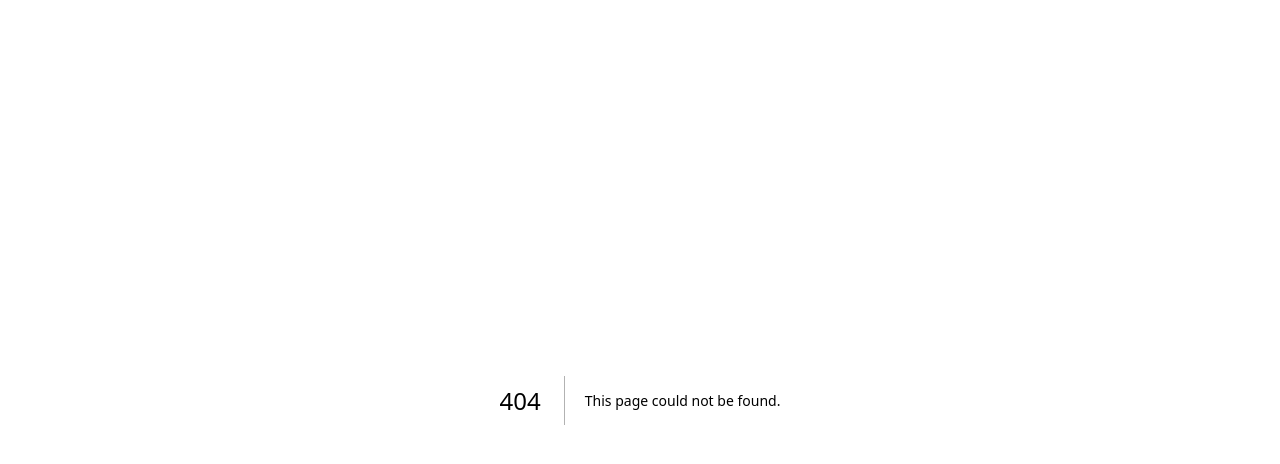
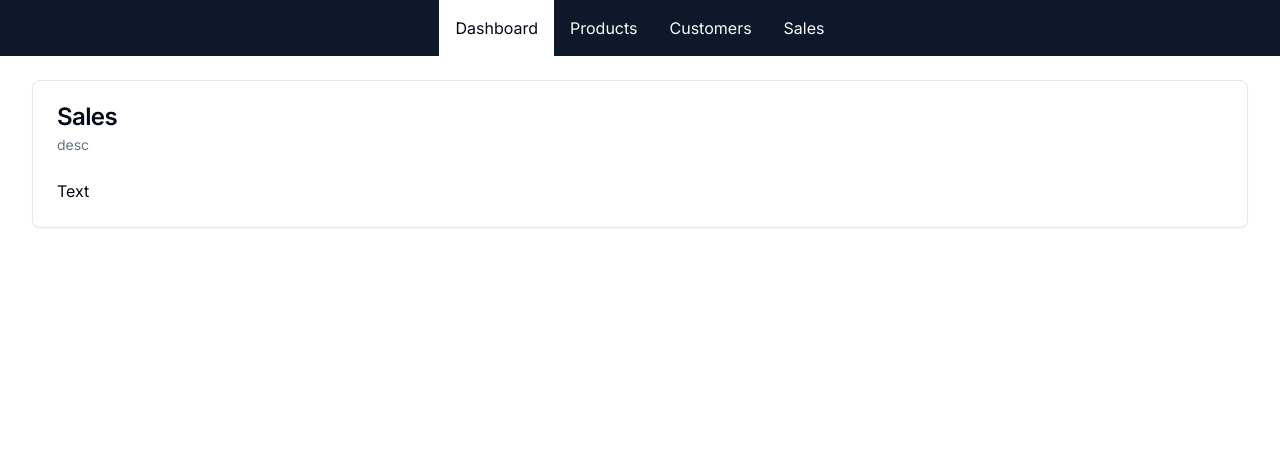
Before and after one commit to kcynia85/store-prisma-nextjs-typescript-tailwind, a Next.js app: page /admin in a window 1280 px wide. Before the commit this address had no page. Shown: the top 464 px of the page. Built offline with nearby package versions, Linux system fonts and the light colour scheme.

Commit message:
Introduced Admin layout, navigation, and dashboard components for enhanced admin interface management

```diff
--- /dev/null
+++ b/src/app/admin/layout.tsx
@@ -0,0 +1,23 @@
+import { Nav, NavLink } from "@/components/Nav"
+
+export const dynamic = "force-dynamic"
+
+const AdminLayout = ({
+  children,
+}: Readonly<{
+  children: React.ReactNode
+}>) => {
+  return (
+    <>
+      <Nav>
+        <NavLink href="/admin">Dashboard</NavLink>
+        <NavLink href="/admin/products">Products</NavLink>
+        <NavLink href="/admin/users">Customers</NavLink>
+        <NavLink href="/admin/orders">Sales</NavLink>
+      </Nav>
+      <div className="container my-6">{children}</div>
+    </>
+  )
+};
+
+export default AdminLayout;
--- /dev/null
+++ b/src/app/admin/page.tsx
@@ -0,0 +1,29 @@
+import {
+  Card,
+  CardContent,
+  CardDescription,
+  CardHeader,
+  CardTitle,
+} from "@/components/ui/Card";
+
+// type DashboardCardProps = {
+//   title: string;
+//   subtitle: string;
+//   body: string;
+// };
+
+const DashboardCard = () => {
+  return  (
+    <Card>
+    <CardHeader>
+      <CardTitle>Sales</CardTitle>
+      <CardDescription>desc</CardDescription>
+    </CardHeader>
+    <CardContent>
+      <p>Text</p>
+    </CardContent>
+  </Card>
+  );
+};
+
+export default DashboardCard;
--- /dev/null
+++ b/src/components/Nav.tsx
@@ -0,0 +1,26 @@
+"use client"
+import { cn } from "@/lib/utils"
+import Link from "next/link"
+import { usePathname } from "next/navigation"
+import { ComponentProps, ReactNode } from "react"
+
+export const Nav = ({children}: {children: React.ReactNode}) => {
+  return (
+    <nav className="bg-primary text-primary-foreground flex justify-center px-4">
+      {children}
+    </nav>
+  )
+};
+
+export const NavLink = (props: Omit<ComponentProps<typeof Link>, "className">) => {
+  const pathname = usePathname()
+  return (
+    <Link
+      {...props}
+      className={cn(
+        "p-4 hover:bg-secondary hover:text-secondary-foreground focus-visible:bg-secondary focus-visible:text-secondary-foreground",
+        pathname === props.href && "bg-background text-foreground"
+      )}
+    />
+  )
+}
--- /dev/null
+++ b/src/components/ui/Card.tsx
@@ -0,0 +1,79 @@
+import * as React from "react"
+
+import { cn } from "@/lib/utils"
+
+const Card = React.forwardRef<
+  HTMLDivElement,
+  React.HTMLAttributes<HTMLDivElement>
+>(({ className, ...props }, ref) => (
+  <div
+    ref={ref}
+    className={cn(
+      "rounded-lg border bg-card text-card-foreground shadow-sm",
+      className
+    )}
+    {...props}
+  />
+))
+Card.displayName = "Card"
+
+const CardHeader = React.forwardRef<
+  HTMLDivElement,
+  React.HTMLAttributes<HTMLDivElement>
+>(({ className, ...props }, ref) => (
+  <div
+    ref={ref}
+    className={cn("flex flex-col space-y-1.5 p-6", className)}
+    {...props}
+  />
+))
+CardHeader.displayName = "CardHeader"
+
+const CardTitle = React.forwardRef<
+  HTMLParagraphElement,
+  React.HTMLAttributes<HTMLHeadingElement>
+>(({ className, ...props }, ref) => (
+  <h3
+    ref={ref}
+    className={cn(
+      "text-2xl font-semibold leading-none tracking-tight",
+      className
+    )}
+    {...props}
+  />
+))
+CardTitle.displayName = "CardTitle"
+
+const CardDescription = React.forwardRef<
+  HTMLParagraphElement,
+  React.HTMLAttributes<HTMLParagraphElement>
+>(({ className, ...props }, ref) => (
+  <p
+    ref={ref}
+    className={cn("text-sm text-muted-foreground", className)}
+    {...props}
+  />
+))
+CardDescription.displayName = "CardDescription"
+
+const CardContent = React.forwardRef<
+  HTMLDivElement,
+  React.HTMLAttributes<HTMLDivElement>
+>(({ className, ...props }, ref) => (
+  <div ref={ref} className={cn("p-6 pt-0", className)} {...props} />
+))
+CardContent.displayName = "CardContent"
+
+const CardFooter = React.forwardRef<
+  HTMLDivElement,
+  React.HTMLAttributes<HTMLDivElement>
+>(({ className, ...props }, ref) => (
+  <div
+    ref={ref}
+    className={cn("flex items-center p-6 pt-0", className)}
+    {...props}
+  />
+))
+CardFooter.displayName = "CardFooter"
+
+export { Card, CardHeader, CardFooter, CardTitle, CardDescription, CardContent }
```
